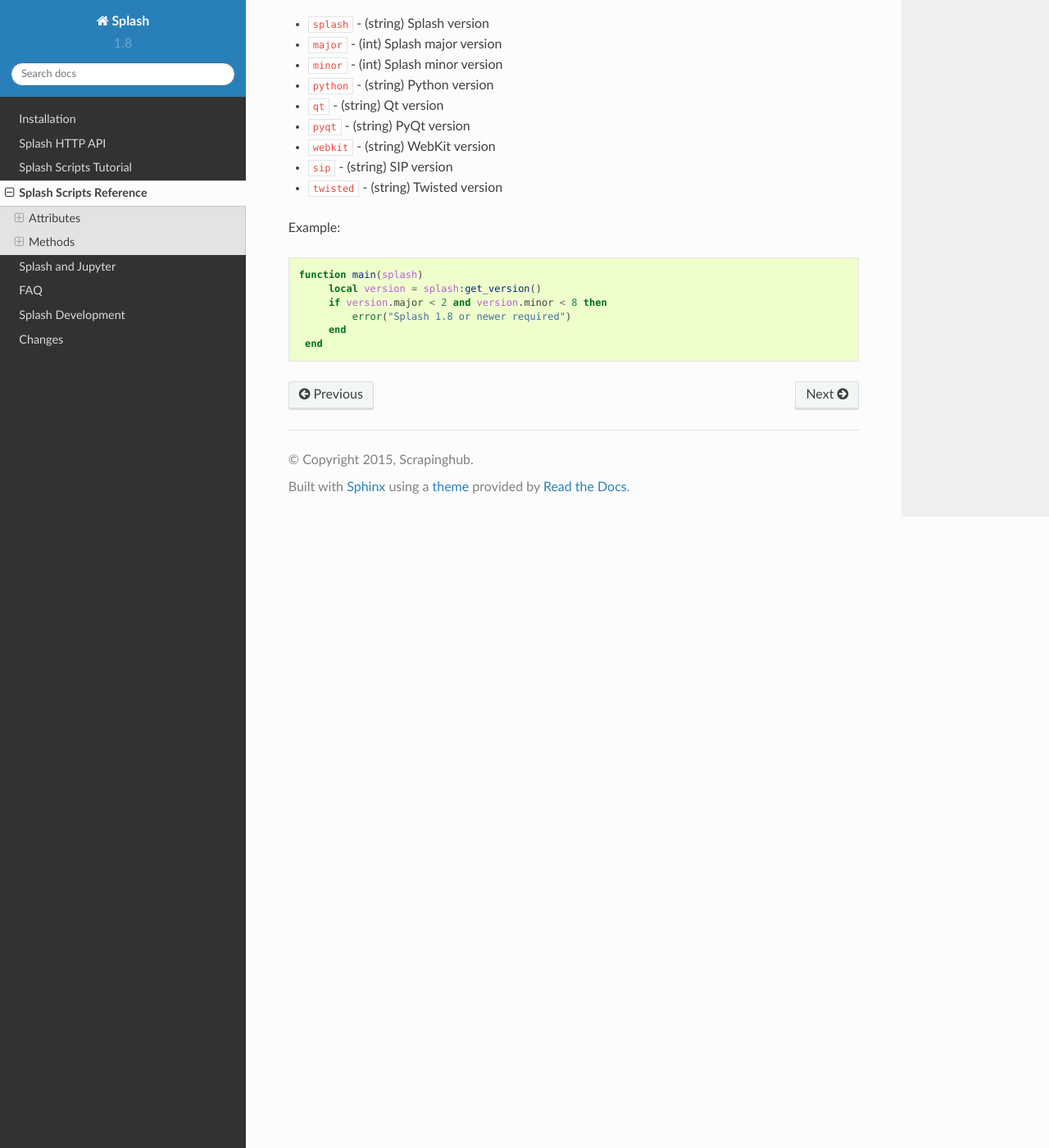
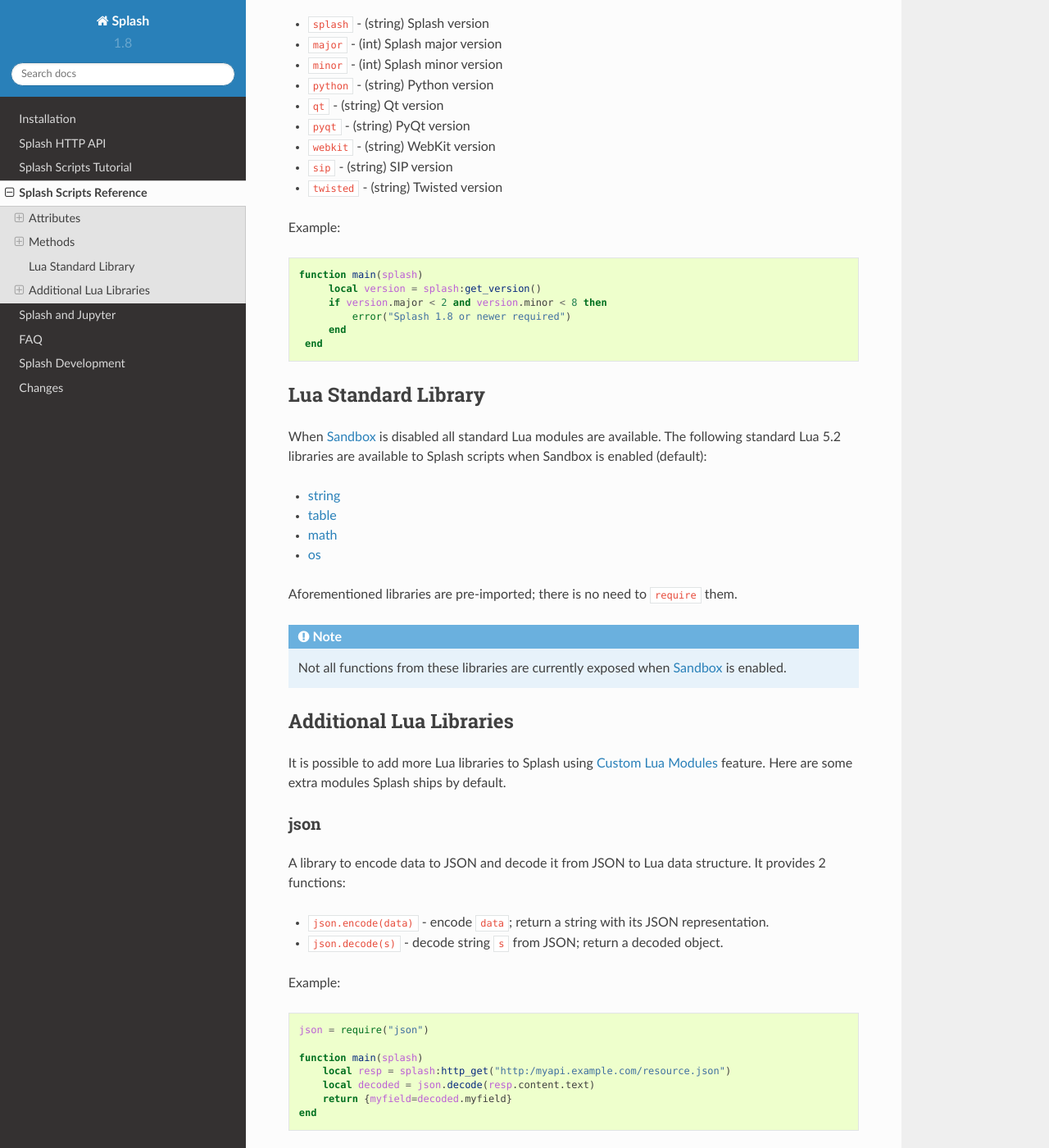
Before and after one commit to scrapinghub/splash, a Sphinx documentation site: the page built from docs/scripting-ref.rst, in a window 1280 px wide and 1400 px high, scrolled down 39540 px. Shown: the whole window at 82% size. Built offline with Sphinx 7.4.7 and the Read the Docs theme 2.0.0, drawn with Linux system fonts in a browser that asks for light colours; some of the changed text lies outside the part shown.

Commit message:
DOC document available Lua standard libraries; document new json and base64 modules.

```diff
--- a/docs/scripting-ref.rst
+++ b/docs/scripting-ref.rst
@@ -2142,3 +2142,70 @@
              error("Splash 1.8 or newer required")
          end
      end
+
+
+Lua Standard Library
+~~~~~~~~~~~~~~~~~~~~
+
+When :ref:`Sandbox <lua-sandbox>` is disabled all standard Lua modules
+are available. The following standard Lua 5.2 libraries are available
+to Splash scripts when Sandbox is enabled (default):
+
+* `string <http://www.lua.org/manual/5.2/manual.html#6.4>`_
+* `table <http://www.lua.org/manual/5.2/manual.html#6.5>`_
+* `math <http://www.lua.org/manual/5.2/manual.html#6.6>`_
+* `os <http://www.lua.org/manual/5.2/manual.html#6.9>`_
+
+Aforementioned libraries are pre-imported; there is no need to ``require`` them.
+
+.. note::
+
+    Not all functions from these libraries are currently exposed
+    when :ref:`Sandbox <lua-sandbox>` is enabled.
+
+
+Additional Lua Libraries
+~~~~~~~~~~~~~~~~~~~~~~~~
+
+It is possible to add more Lua libraries to Splash using
+:ref:`custom-lua-modules` feature. Here are some extra modules
+Splash ships by default.
+
+.. _lib-json:
+
+json
+----
+
+A library to encode data to JSON and decode it from JSON to Lua data
+structure. It provides 2 functions:
+
+* ``json.encode(data)`` - encode ``data``; return a string with
+  its JSON representation.
+
+* ``json.decode(s)`` - decode string ``s`` from JSON; return a decoded
+  object.
+
+Example:
+
+.. code-block:: lua
+
+    json = require("json")
+
+    function main(splash)
+        local resp = splash:http_get("http:/myapi.example.com/resource.json")
+        local decoded = json.decode(resp.content.text)
+        return {myfield=decoded.myfield}
+    end
+
+.. _lib-base64:
+
+base64
+------
+
+A library to encode/decode strings to/from Base64. It provides 2 functions:
+
+* ``base64.encode(s)`` - encode string ``s`` to base64.
+* ``base64.decode(s)`` - decode string ``s`` from base64.
+
+These functions are handy if you need to pass some binary data
+in a JSON request or response.
```
